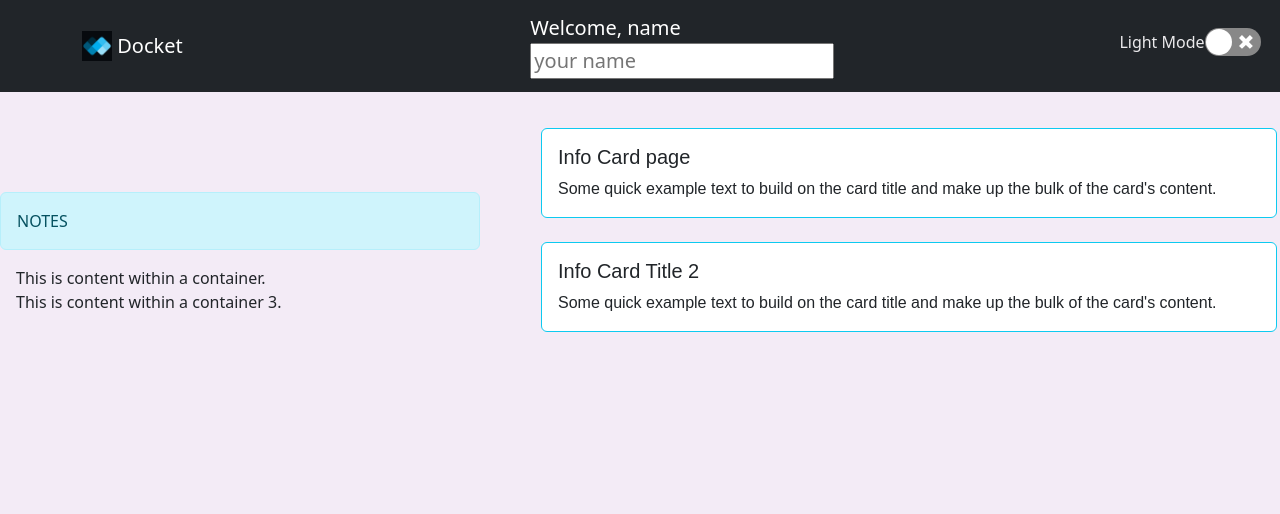
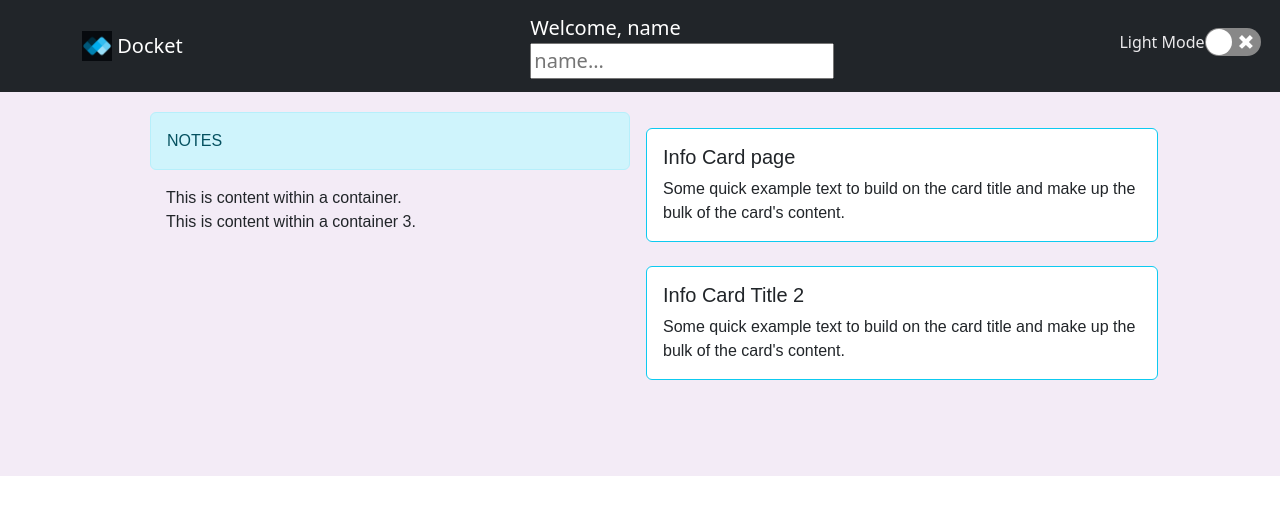
Before and after one commit to bouzianeseffah/front-end-project, a React (Create React App) app in the folder todo-list-project/: page / in a window 1280 px wide. Shown: the top 514 px of the page. Built offline with nearby package versions, Linux system fonts and the light colour scheme; no server answers.

Commit message:
was adding name input,and tow react hooks(useEffect,and useState)

```diff
--- a/todo-list-project/package.json
+++ b/todo-list-project/package.json
@@ -6,6 +6,7 @@
     "@testing-library/jest-dom": "^5.16.5",
     "@testing-library/react": "^13.4.0",
     "@testing-library/user-event": "^13.5.0",
+    "axios": "^0.27.2",
     "bootstrap": "^5.2.1",
     "install": "^0.13.0",
     "npm": "^8.19.1",
--- a/todo-list-project/public/index.css
+++ b/todo-list-project/public/index.css
@@ -3,14 +3,21 @@
 hr {
   width: auto;
 }
-#dark .offcanvas-body {
-  background-color: rgb(51, 1, 167);
-}
-
 
 /* Sidebar */
 .content-container {
  display: flex;
+ justify-items: center;
+ width: 80%;
+ position: relative;
+ bottom: 80px;
+ left: 150px;
+ font-family:  sans-serif;
+ height: 35%;
+}
+
+#dark .content-container{
+  background-color: rgb(162, 119, 175);
 }
 
 .nav {
@@ -25,6 +32,7 @@ hr {
  font-weight: bolder;
 }
 
+/* Notes */
 .d-none {
  width: 30rem;
 }
@@ -47,12 +55,11 @@ hr {
 /* Lists */
 .lists-container {
  padding: 1rem;
- position: relative;
- bottom: 80px;
- left: 45px;
- font-family:  sans-serif;
- width: 60%;
- height: 100vh;
+
+}
+
+#dark .lists-containe{
+  color: aliceblue;
 }
 
 .list-card {
@@ -69,7 +76,6 @@ hr {
   background-color: #46045e;
 }
 
-/* dark mode */
 .switch{
   position: relative;
   left: 550px;
--- a/todo-list-project/src/components/Navbar.js
+++ b/todo-list-project/src/components/Navbar.js
@@ -1,9 +1,32 @@
-import React,{useState} from "react";
+import { response } from "express";
+import React,{useState, useEffect} from "react";
 import Container from 'react-bootstrap/Container';
 import Navbar from 'react-bootstrap/Navbar';
 import logo from '../images/Docket.png'
+import Axios from "axios"
 
 function Nav() {
+  // added use State
+  const [name, setName] = useState("")
+  const [listOfusers, setlistOfusers] = useState([])
+
+
+// Added use Effect stat
+  useEffect(() =>{
+    // Here is API call
+    Axios.get("URI").then((response) =>{
+      setlistOfusers(response.data)
+    })
+
+  },[])
+
+  const addName = () => {
+    Axios.post("backend URI needed here",{
+      name,
+    }).then((response) => {
+      alert("name added")
+    });
+  }
   return (
       <div className="Nav">
         <Navbar bg="dark" variant="dark">
@@ -22,7 +45,10 @@ function Nav() {
               Welcome, name
               <form>
                 <label>
-                  <input type="text" placeholder="your name"/>
+                  {/* Added name input */}
+                  <input type="text"
+                  placeholder="name..."
+                  onChange={(event) =>{setName(event.target.value);}}/>
                 </label>
               </form>
             </Navbar.Brand>
```
Also changed, not shown: 1 other file (tests, documents, lock files or other folders).
